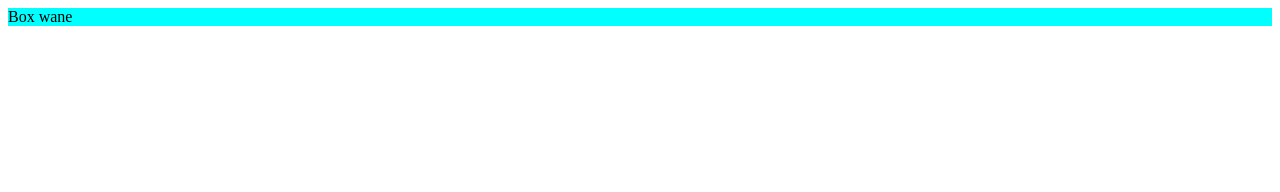
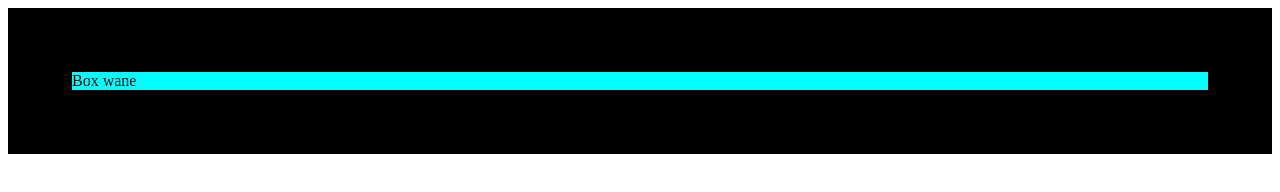
Before and after one commit to HDoviko009/Higgins, a plain HTML site: page index.html in a window 1280 px wide. Drawn offline with Linux system fonts and the light colour scheme.

Commit message:
added another

```diff
--- a/index.html
+++ b/index.html
@@ -10,6 +10,8 @@
         }
         .box1{
             background-color: aqua;
+            margin: 0;
+            border: 4rem solid black;
         }
     </style>
 </head>
```
